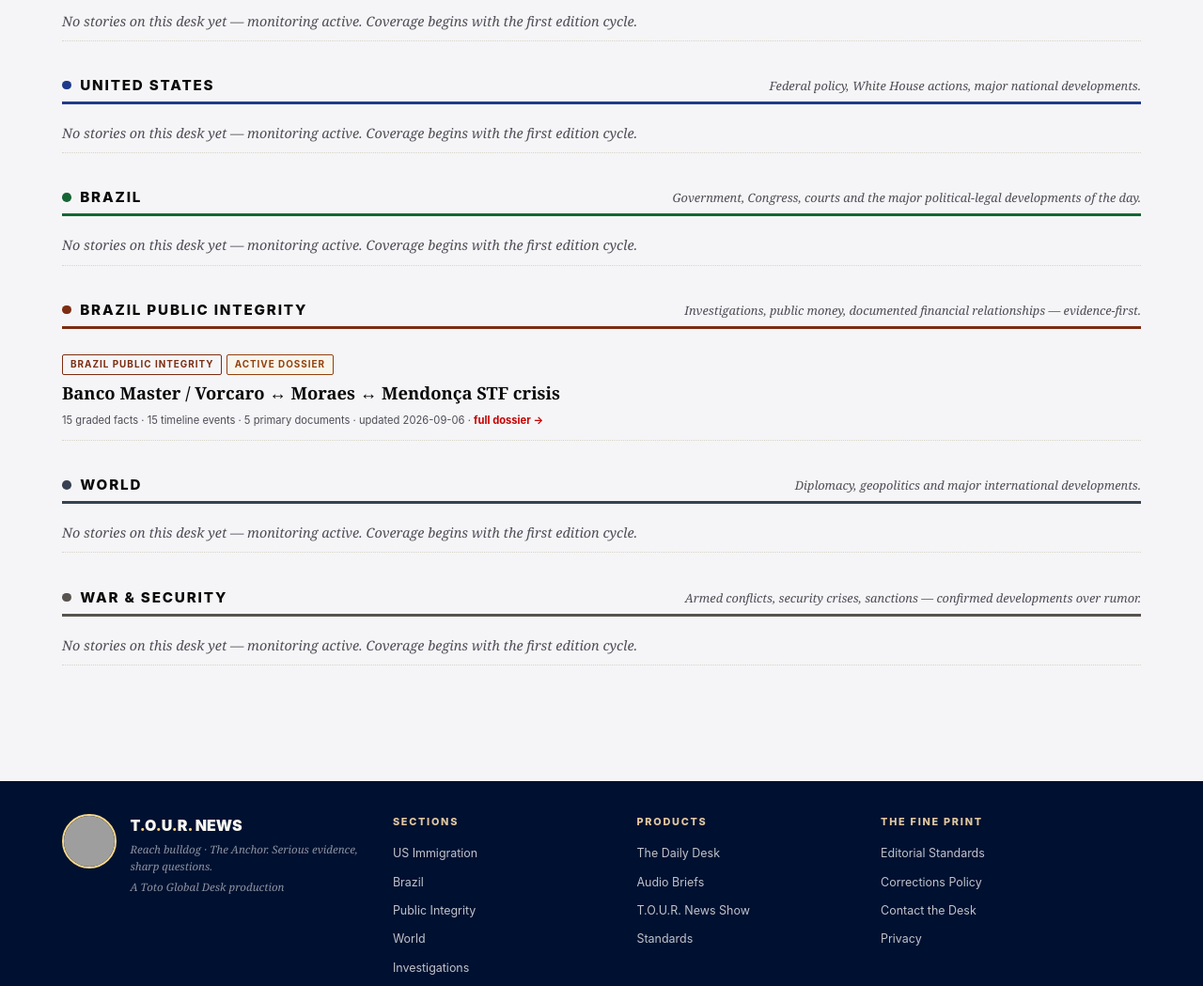
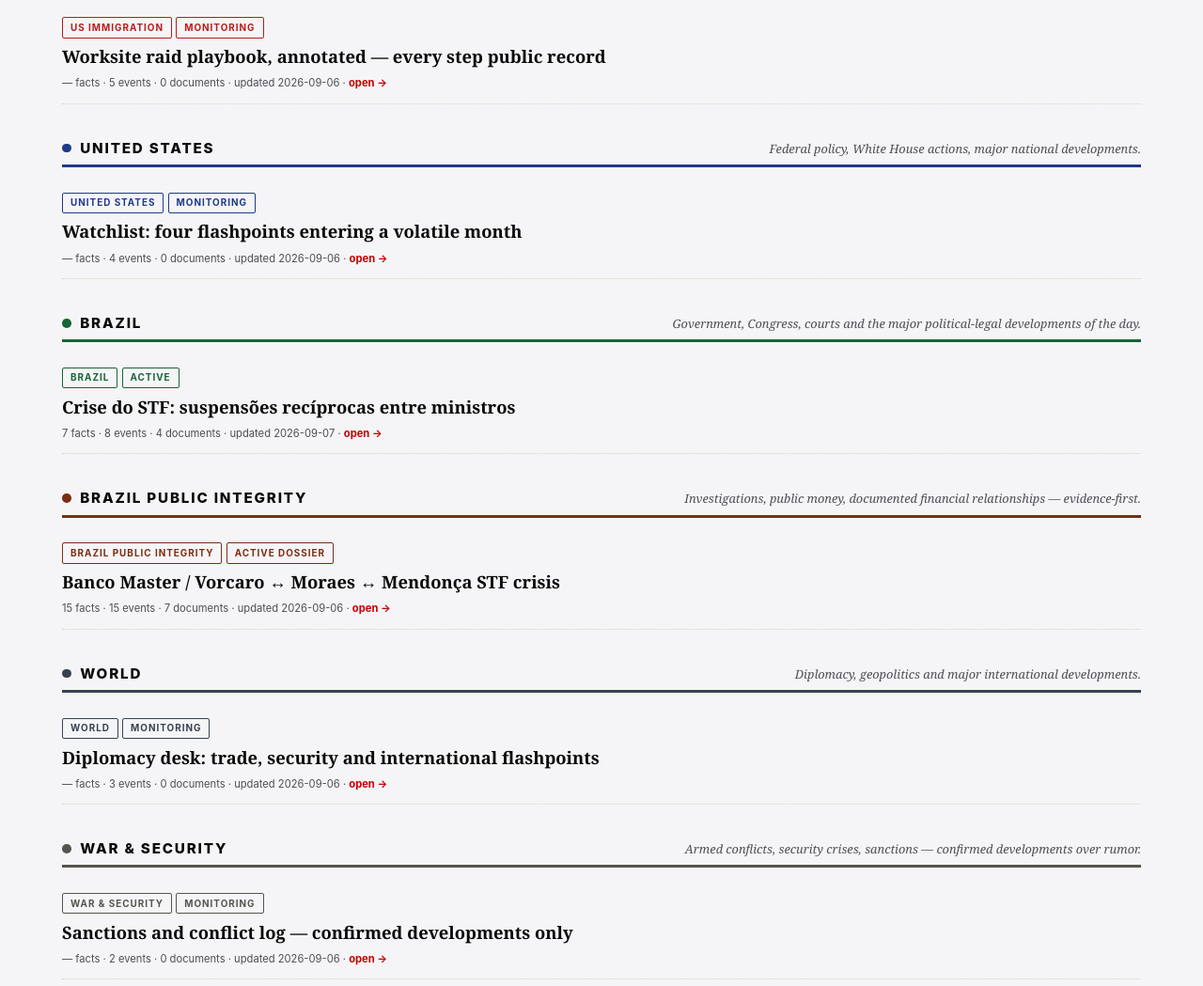
Before and after one commit to marcjalmeida/edufy, an Astro site: page /topics in a window 1280 px wide. Shown: the part 576-1625 px from the top of the page at 94% size. Built offline with nearby package versions, Linux system fonts and the light colour scheme; Astro itself is replaced by a stand-in of ours; grey boxes are pictures that could not be loaded.

Commit message:
dossier: public proof links (PET 16662 PDFs), download official docs, populate all 6 topic desks

```diff
--- a/src/data/dossier-banco-master.json
+++ b/src/data/dossier-banco-master.json
@@ -282,31 +282,54 @@
       "title": "PF IPJ-A 3298613/2026 forensic report (218pp)",
       "issuer": "Polícia Federal",
       "date": "2026-08-27",
-      "url_or_path": "~/caso_master_docs/pf_relatorio_218p.pdf"
+      "url_or_path": "https://static.poder360.com.br/uploads/2026/09/pet16662_relatorio_pf_celular_vorcaro_moraes_gonet_andrei_barci.pdf",
+      "public_url": "https://static.poder360.com.br/uploads/2026/09/pet16662_relatorio_pf_celular_vorcaro_moraes_gonet_andrei_barci.pdf",
+      "local": "/documents/pf-report-218p.pdf"
     },
     {
-      "title": "Contrato Barci de Moraes ↔ Banco Master S.A.",
+      "title": "Contrato Barci de Moraes ↔ Banco Master S.A. (R$108M líquidos / R$131.3M brutos, jan 2024)",
       "issuer": "Public case file (PET 16662)",
       "date": "2024",
-      "url_or_path": "~/caso_master_docs/contrato_barci_master.pdf"
+      "url_or_path": "https://static.poder360.com.br/uploads/2026/09/pet16662-contrato-barci-moraes-banco-master-108milhoes-sigiloderrubado-1set2026.pdf",
+      "public_url": "https://static.poder360.com.br/uploads/2026/09/pet16662-contrato-barci-moraes-banco-master-108milhoes-sigiloderrubado-1set2026.pdf",
+      "local": "/documents/contrato-barci-banco-master-108M.pdf"
+    },
+    {
+      "title": "Termo de acordo e dação em pagamento Viking ↔ Barci de Moraes (R$50M; avião + helicóptero)",
+      "issuer": "Public case file (PET 16662)",
+      "date": "2025-05-19",
+      "url_or_path": "https://static.poder360.com.br/uploads/2026/09/pet16662-acordo-dacao-viking-barci-aviao-helicoptero-50milhoes-sigiloderrubado.pdf",
+      "public_url": "https://static.poder360.com.br/uploads/2026/09/pet16662-acordo-dacao-viking-barci-aviao-helicoptero-50milhoes-sigiloderrubado.pdf",
+      "local": "/documents/acordo-dacao-viking-50M.pdf"
+    },
+    {
+      "title": "Despacho Mendonça que derruba o sigilo e leva o caso ao plenario (1 set 2026)",
+      "issuer": "STF / André Mendonça (PET 16662)",
+      "date": "2026-09-01",
+      "url_or_path": "https://static.poder360.com.br/uploads/2026/09/pet16662-despacho-mendonca-derruba-sigilo-e-leva-caso-plenario-sigiloderrubado-1set2026.pdf",
+      "public_url": "https://static.poder360.com.br/uploads/2026/09/pet16662-despacho-mendonca-derruba-sigilo-e-leva-caso-plenario-sigiloderrubado-1set2026.pdf",
+      "local": "/documents/despacho-mendonca-sigilo.pdf"
     },
     {
       "title": "Fachin despacho PET 16704 (auth 0CB6-92DB-256B-89FB)",
       "issuer": "STF Presidência",
       "date": "2026-09-03",
-      "url_or_path": "~/caso_master_docs/fachin_despacho_pet16704_3set2026.pdf"
+      "url_or_path": "~/caso_master_docs/fachin_despacho_pet16704_3set2026.pdf",
+      "local": "/documents/fachin-order.pdf"
     },
     {
       "title": "Fachin comunicado",
       "issuer": "STF Presidência",
       "date": "2026-09-04",
-      "url_or_path": "~/caso_master_docs/fachin_comunicado_4set2026.pdf"
+      "url_or_path": "~/caso_master_docs/fachin_comunicado_4set2026.pdf",
+      "local": "/documents/fachin-order.pdf"
     },
     {
       "title": "PGR/ASSCRIM manifestação (Pet 16662)",
       "issuer": "Procuradoria-Geral da República",
       "date": "2026-09",
-      "url_or_path": "~/caso_master_docs/pgr_manifestacao_gonet.pdf"
+      "url_or_path": "~/caso_master_docs/pgr_manifestacao_gonet.pdf",
+      "local": "/documents/pgr-brief.pdf"
     }
   ],
   "independent_sources": [
--- a/src/pages/topics.astro
+++ b/src/pages/topics.astro
@@ -14,7 +14,27 @@ const deskStories: Record<string, any[]> = {
   'brazil-public-integrity': [{
     id: dossier.id, title: dossier.title, href: '/dossier/banco-master', storyHref: '/story/banco-master',
     facts: dossier.known_facts.length, events: dossier.timeline.length, docs: dossier.primary_sources.length,
-    updated: dossier.last_updated.slice(0, 10),
+    updated: dossier.last_updated.slice(0, 10), chip: 'Active dossier', chipColor: '#7c2d12',
+  }],
+  'brazil': [{
+    title: 'Crise do STF: suspensões recíprocas entre ministros', href: '/story/banco-master', storyHref: '/story/banco-master',
+    facts: '7', events: '8', docs: '4', updated: '2026-09-07', chip: 'Active', chipColor: '#166534',
+  }],
+  'united-states': [{
+    title: 'Watchlist: four flashpoints entering a volatile month', href: '/topics#united-states', storyHref: '/topics#united-states',
+    facts: '—', events: '4', docs: '0', updated: '2026-09-06', chip: 'Monitoring', chipColor: '#1e3a8a',
+  }],
+  'world': [{
+    title: 'Diplomacy desk: trade, security and international flashpoints', href: '/topics#world', storyHref: '/topics#world',
+    facts: '—', events: '3', docs: '0', updated: '2026-09-06', chip: 'Monitoring', chipColor: '#374151',
+  }],
+  'war-security': [{
+    title: 'Sanctions and conflict log — confirmed developments only', href: '/topics#war-security', storyHref: '/topics#war-security',
+    facts: '—', events: '2', docs: '0', updated: '2026-09-06', chip: 'Monitoring', chipColor: '#57534e',
+  }],
+  'us-immigration': [{
+    title: 'Worksite raid playbook, annotated — every step public record', href: '/topics#us-immigration', storyHref: '/topics#us-immigration',
+    facts: '—', events: '5', docs: '0', updated: '2026-09-06', chip: 'Monitoring', chipColor: '#b91c1c',
   }],
 };
 ---
@@ -42,9 +62,9 @@ const deskStories: Record<string, any[]> = {
       {(deskStories[d.slug] || []).map((s) => (
         <div class="story">
           <span class="chip" style={`color:${d.accent}`}>{d.name}</span>
-          <span class="chip" style="color:#92400e;background:#fef3c740">Active dossier</span>
+          <span class="chip" style={`color:${s.chipColor || d.accent}`}>{s.chip || 'Monitoring'}</span>
           <h3><a href={s.storyHref}>{s.title}</a></h3>
-          <p class="meta">{s.facts} graded facts · {s.events} timeline events · {s.docs} primary documents · updated {s.updated} · <a href={s.href}>full dossier →</a></p>
+          <p class="meta">{s.facts} facts · {s.events} events · {s.docs} documents · updated {s.updated} · <a href={s.href}>open →</a></p>
         </div>
       ))}
       {!(deskStories[d.slug] || []).length && <div class="empty">No stories on this desk yet — monitoring active. Coverage begins with the first edition cycle.</div>}
```
Also changed, not shown: src/pages/dossier/banco-master.astro (+8 -1 lines), 4 other files.
